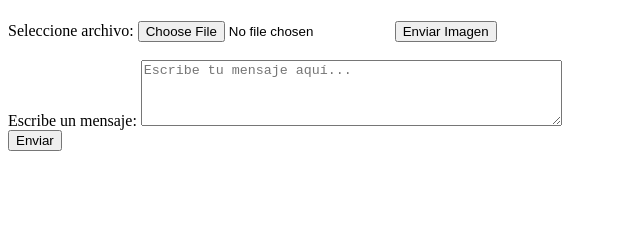
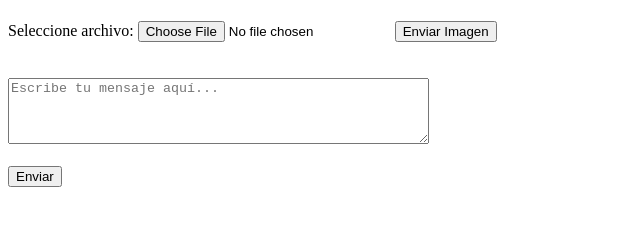
Before and after one commit to plantillas-net/Telegram, a plain HTML site: page index.html in a window 1280 px wide. Shown: the whole page, without its empty margins (0-640 px from the left). Drawn offline with Linux system fonts and the light colour scheme.

Commit message:
Update index.html

```diff
--- a/index.html
+++ b/index.html
@@ -3,7 +3,7 @@
 <head>
     <meta charset="UTF-8">
     <meta name="viewport" content="width=device-width, initial-scale=1.0">
-    <title>Enviar Imagen y Texto a Telegram</title>
+    <title>Envio de mensajes</title>
 </head>
 <body>
     <h1></h1>
@@ -16,11 +16,13 @@
     </form>
 
     <br>
+    <br>
 
 
     <form id="text-form">
-        <label for="text-input">Escribe un mensaje:</label>
+        <label for="text-input">           </label>
         <textarea id="text-input" rows="4" cols="50" placeholder="Escribe tu mensaje aquí..."></textarea>
+        <br>
         <br>
         <button type="submit">Enviar</button>
     </form>
```
